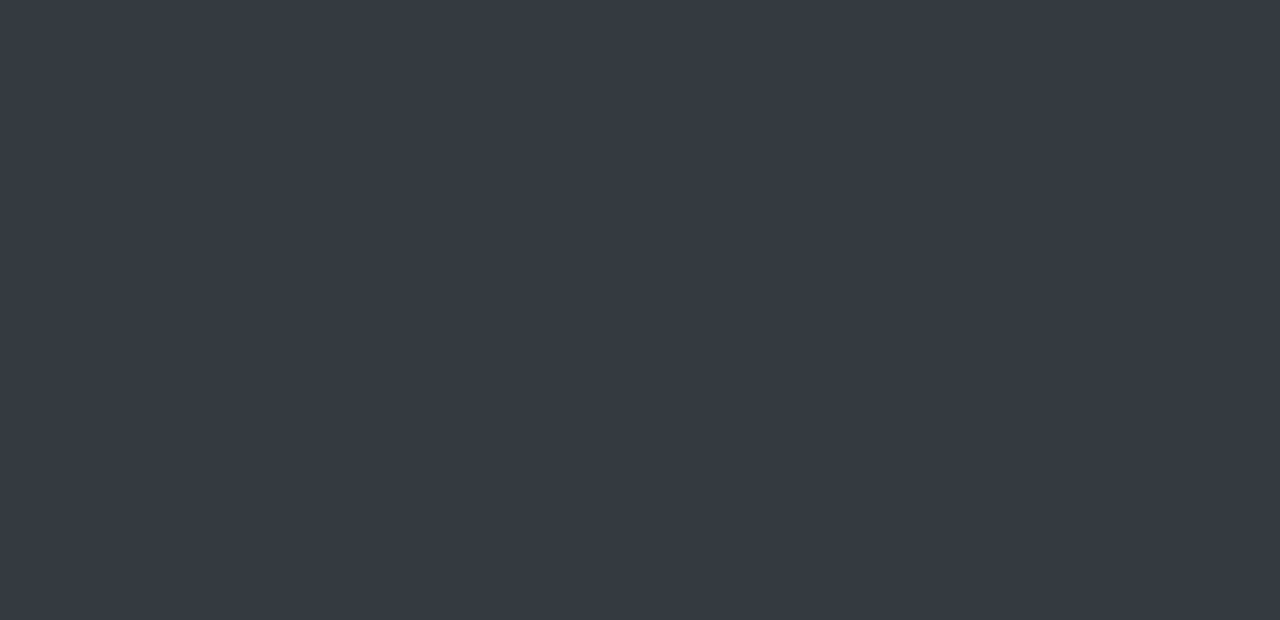
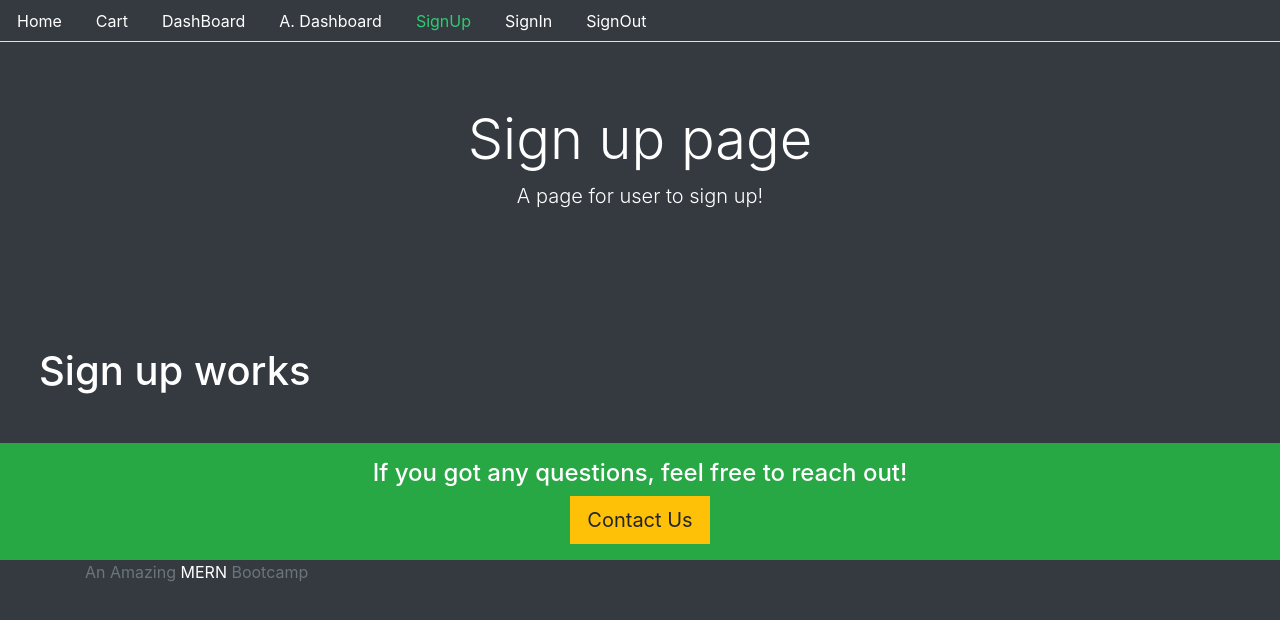
Before and after one commit to Rutvik2699/MERN-Full-Stack-Application, a React (Create React App) app in the folder projfrontend/: page /signup in a window 1280 px wide. Shown: the top 620 px of the page. Built offline with nearby package versions, Linux system fonts and the light colour scheme.

Commit message:
Signup and Signin routes

```diff
--- a/projfrontend/src/Routes.js
+++ b/projfrontend/src/Routes.js
@@ -1,12 +1,16 @@
 import React from "react";
 import { BrowserRouter, Switch, Route } from "react-router-dom";
 import Home from "./core/Home";
+import Signup from "./user/Signup";
+import Signin from "./user/Signin";
 
 const Routes = () => {
   return (
     <BrowserRouter>
       <Switch>
         <Route path="/" exact component={Home} />
+        <Route path="/signup" exact component={Signup} />
+        <Route path="/signin" exact component={Signin} />
       </Switch>
     </BrowserRouter>
   );
--- a/projfrontend/src/core/Base.js
+++ b/projfrontend/src/core/Base.js
@@ -1,5 +1,5 @@
 import React from "react";
-import Menu from "./Menu"
+import Menu from "./Menu";
 
 const Base = ({
   title = "My Title",
@@ -8,7 +8,7 @@
   children
 }) => (
   <div>
-    <Menu></Menu>
+    <Menu />
     <div className="container-fluid">
       <div className="jumbotron bg-dark text-white text-center">
         <h2 className="display-4">{title}</h2>
@@ -23,7 +23,7 @@
       </div>
       <div className="container">
         <span className="text-muted">
-          An Amazing <span className="text-white">Tshirt</span> store
+          An Amazing <span className="text-white">MERN</span> Bootcamp
         </span>
       </div>
     </footer>
--- a/projfrontend/src/core/Home.js
+++ b/projfrontend/src/core/Home.js
@@ -1,21 +1,22 @@
 import React from "react";
-import "../styles.css"
-import {API} from "../backend"
-import Base from "./Base"
+import "../styles.css";
+import { API } from "../backend";
+import Base from "./Base";
 
 export default function Home() {
-  console.log("API IS",API)
+  console.log("API IS", API);
+
   return (
-    <Base title="Home Page">
+    <Base title="Home Page" description="Welcome to the Tshirt Store">
       <div className="row">
         <div className="col-4">
-          <button className="btn btn-success">Test</button>
+          <button className="btn btn-success">TEST</button>
         </div>
         <div className="col-4">
-        <button className="btn btn-success">Test</button>
+          <button className="btn btn-success">TEST</button>
         </div>
         <div className="col-4">
-        <button className="btn btn-success">Test</button>
+          <button className="btn btn-success">TEST</button>
         </div>
       </div>
     </Base>
--- a/projfrontend/src/core/Menu.js
+++ b/projfrontend/src/core/Menu.js
@@ -40,7 +40,7 @@
                 </Link>
             </li>
             <li className="nav-item">
-                <Link style={currentTab(history,"/signin")} className="nav-link" to="/singin">
+                <Link style={currentTab(history,"/signin")} className="nav-link" to="/signin">
                     SignIn
                 </Link>
             </li>
--- a/projfrontend/src/user/Signin.js
+++ b/projfrontend/src/user/Signin.js
@@ -0,0 +1,13 @@
+import React, { useState } from "react";
+import Base from "../core/Base";
+import { Link } from "react-router-dom";
+
+const Signin = () => {
+  return (
+    <Base title="Sign In page" description="A page for user to sign in!">
+      <h1>Sign in works</h1>
+    </Base>
+  );
+};
+
+export default Signin;
--- a/projfrontend/src/user/Signup.js
+++ b/projfrontend/src/user/Signup.js
@@ -0,0 +1,13 @@
+import React, { useState } from "react";
+import Base from "../core/Base";
+import { Link } from "react-router-dom";
+
+const Signup = () => {
+  return (
+    <Base title="Sign up page" description="A page for user to sign up!">
+      <h1>Sign up works</h1>
+    </Base>
+  );
+};
+
+export default Signup;
```
